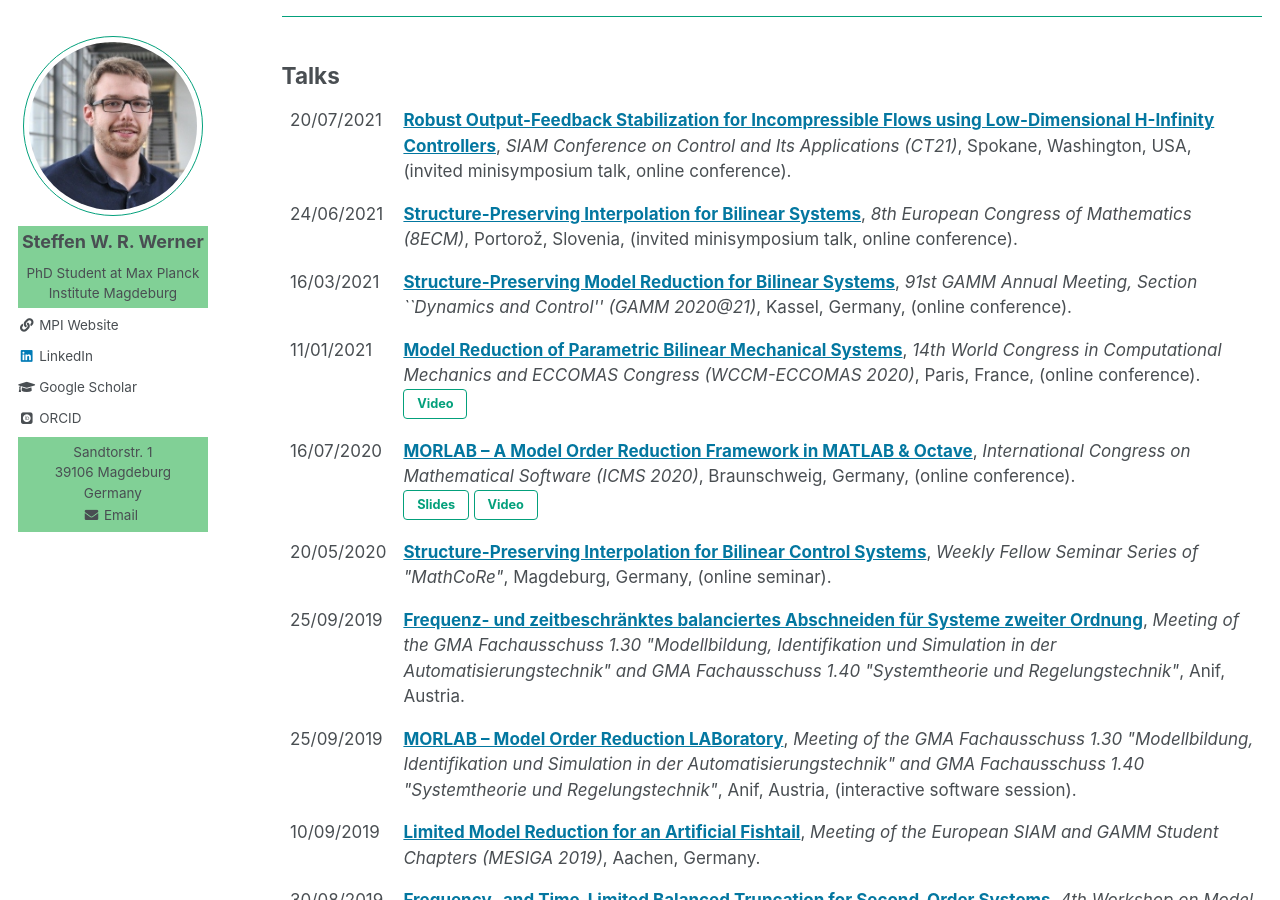
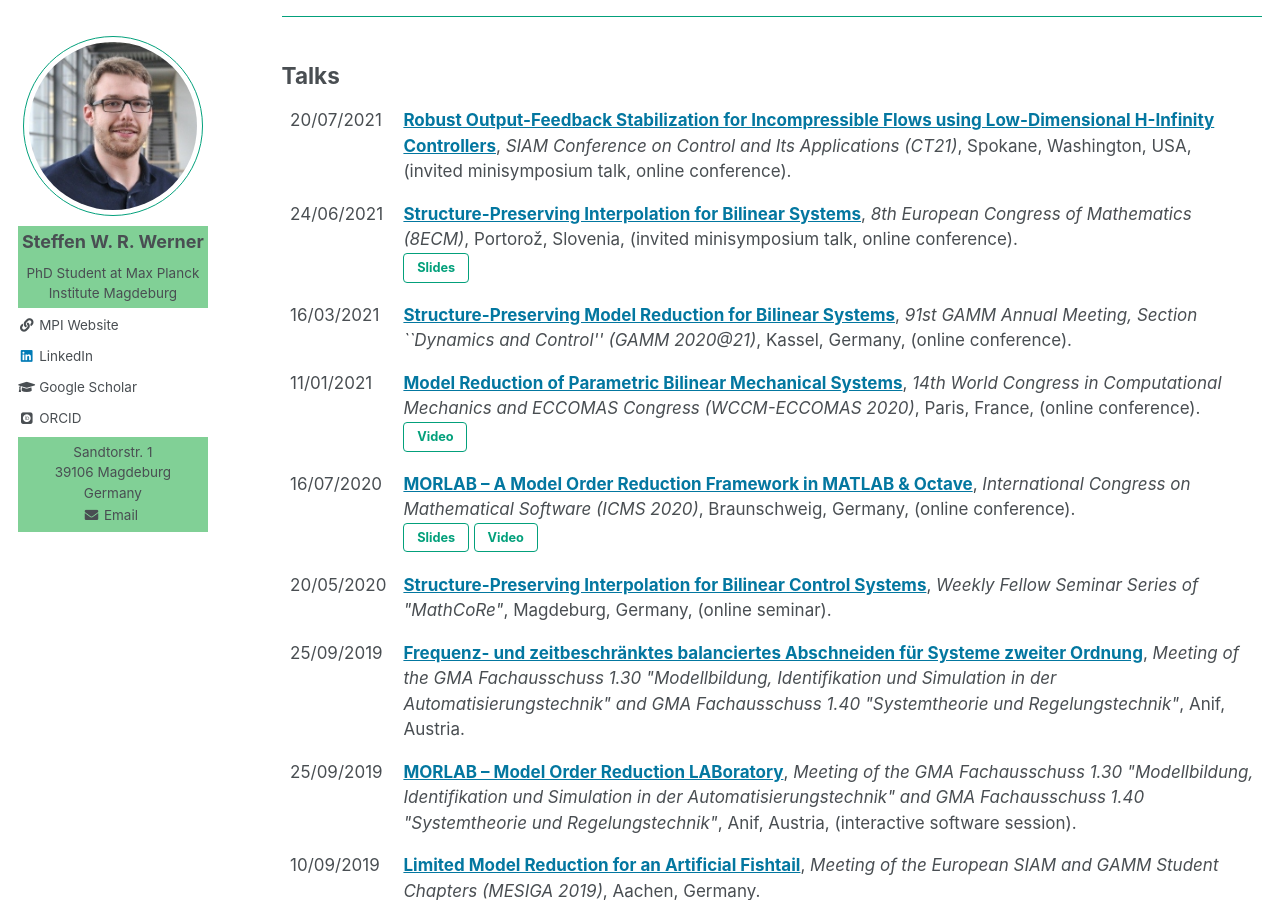
Before and after one commit to ninsteve/ninsteve.github.io, a Jekyll site: the page built from _pages/talks.md, in a window 1280 px wide and 900 px high, scrolled down 694 px. Built offline with Jekyll 4.4.1, drawn with Linux system fonts in a browser that asks for light colours; nearby versions of some CDN libraries; some web fonts are replaced.

Commit message:
Added uploaded slides.

```diff
--- a/_pages/talks.md
+++ b/_pages/talks.md
@@ -47,9 +47,10 @@ author_profile: true
   <tr>
     <td style="width:8%"> 24/06/2021 </td>
     <td>
-    <strong><a target="blank_" href="https://8ecm.si/abstracts">Structure-Preserving Interpolation for Bilinear Systems</a></strong>,
+    <strong><a target="blank_" href="https://8ecm.si/presentations">Structure-Preserving Interpolation for Bilinear Systems</a></strong>,
     <i>8th European Congress of Mathematics (8ECM)</i>,
-    Portoro&zcaron;, Slovenia, (invited minisymposium talk, online conference).
+    Portoro&zcaron;, Slovenia, (invited minisymposium talk, online conference).<br>
+    <a target="blank_" href="https://8ecm.si/system/admin/abstracts/presentations/000/001/149/original/werner_presentation_ecm8.pdf?1626944602"><button class="btn btn--inverse">Slides</button></a>
     </td>
   </tr>
   <tr>
```
